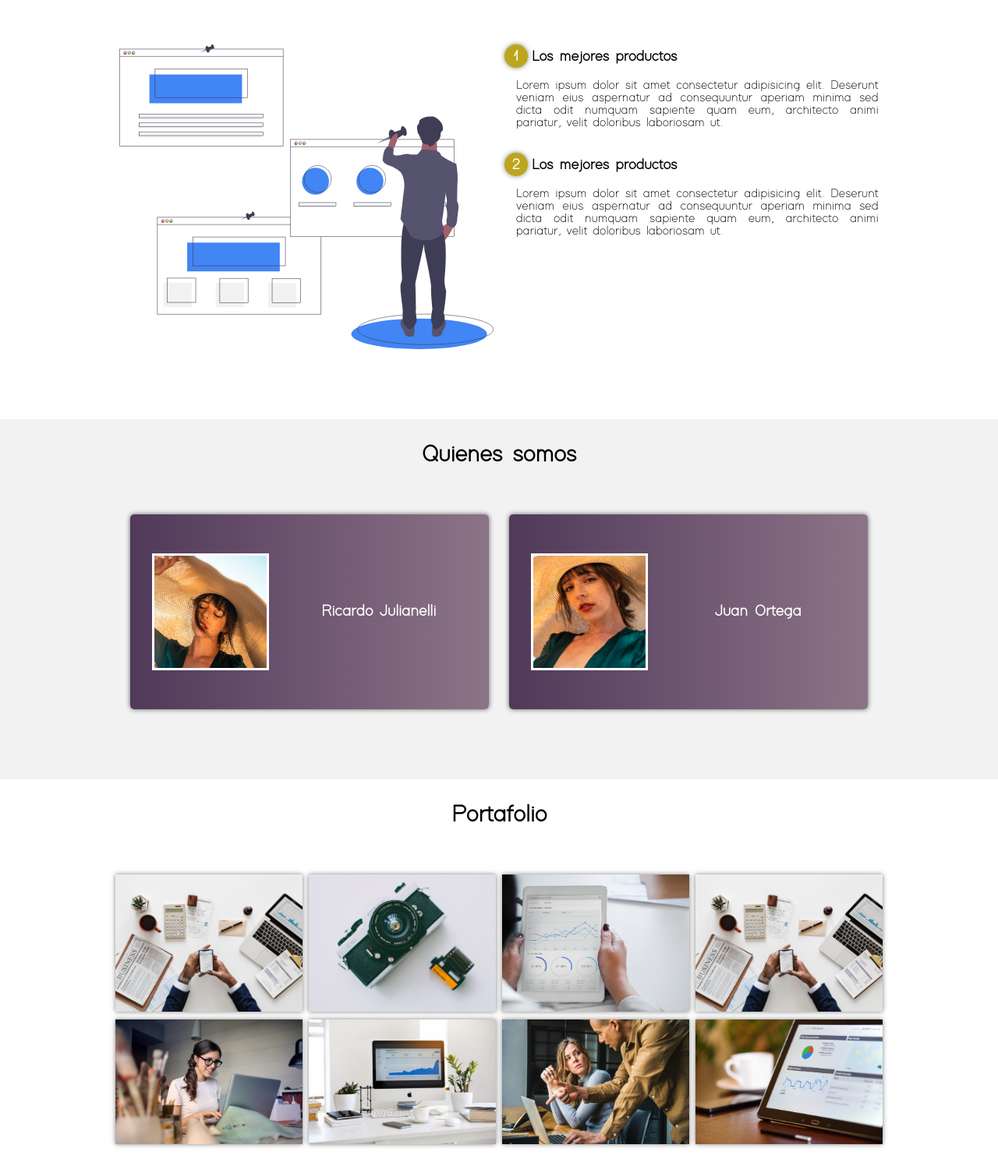
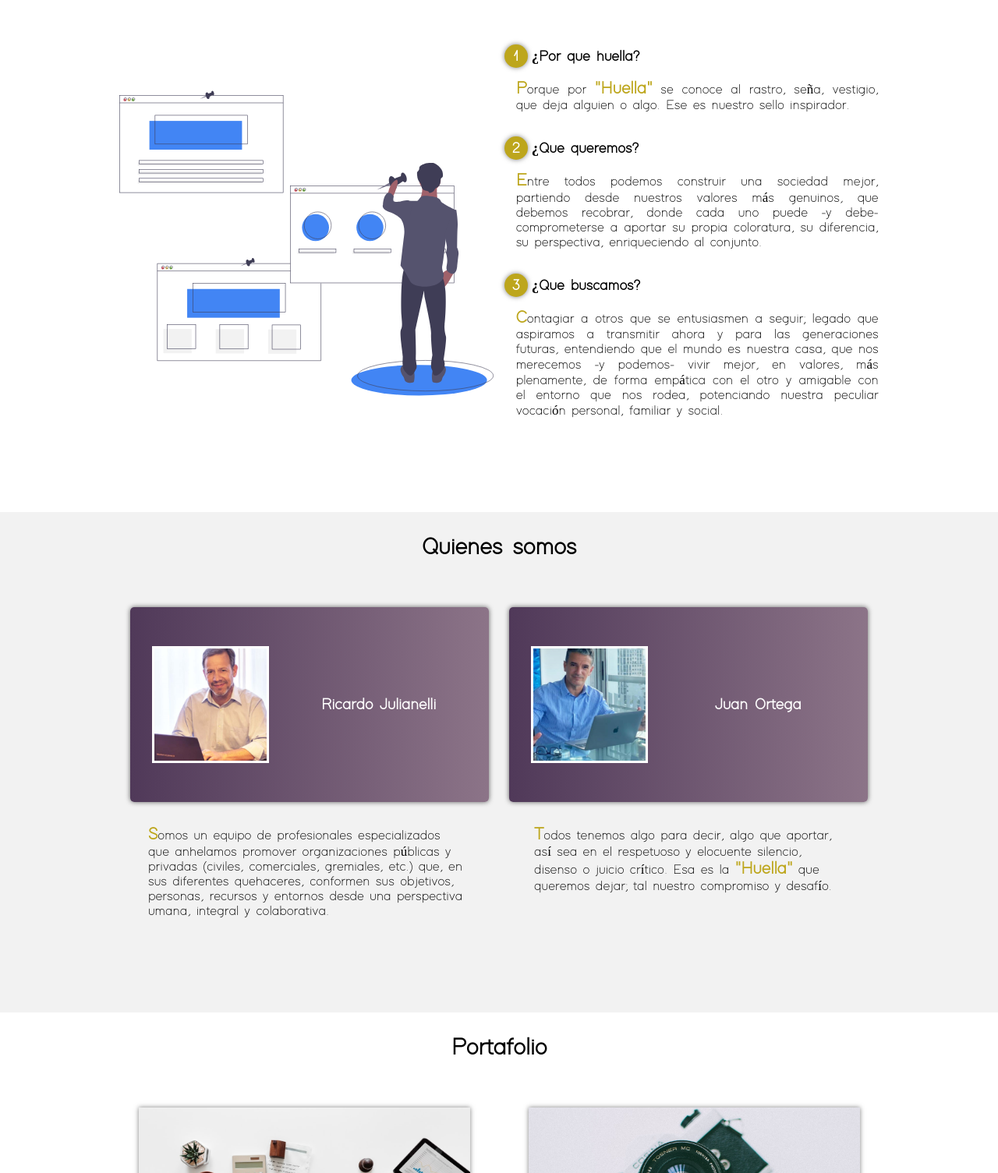
Before and after one commit to LucasMouhsen/HuellaConsultora, a plain HTML site: page index.html in a window 1280 px wide. Shown: the part 695-2200 px from the top of the page at 78% size. Drawn offline with Linux system fonts and the light colour scheme.

Commit message:
cambios en imagenes

```diff
--- a/css/general.css
+++ b/css/general.css
@@ -50,6 +50,14 @@ button {
   display: inline-block;
   font-size: 16px;
 }
+p{
+  font-size: var(--font-size-normal);
+}
+p span {
+  color: #bda61c;
+  font-weight: 700;
+  font-size: 22px;
+}
 :root {
   --color-background: #fff;
   --color-titulo: #000;
@@ -62,11 +70,21 @@ button {
   --color-card-background: linear-gradient(to right, #503959, #8c7488);
   --color-card-h4: #fff;
   --color-formulario-span: #fff;
-    --header: linear-gradient(to right,rgba(80, 57, 89, 0.8),rgba(189, 166, 28, 0.2)),url(../img/portada.jpg);
-    --header2: -webkit-linear-gradient(to right,hsla(340, 95%, 50%, 0.459),hsla(317, 45%, 52%, 0.664)),url(../img/portada.jpg);
+  --header: linear-gradient(
+      to right,
+      rgba(189, 166, 28, 0.3),
+      rgba(6, 5, 7, .9)
+    ),
+    url(../img/huella-banner.jpg);
+  --header2: -webkit-linear-gradient(
+      to right,
+      rgba(80, 57, 89, 0.8),
+      rgba(189, 166, 28, 0.2)
+    ),
+    url(../img/huella-banner.jpg);
   --color-button: #000;
   --header-scroll: #503959;
-    --font-size-normal: 16px;
+  --font-size-normal: 17px;
   --font-size-hover: 25px;
   --font-size-card: 20px;
 }
--- a/css/header.css
+++ b/css/header.css
@@ -7,7 +7,7 @@ header {
     background: var(--header2);
     background: var(--header);
     background-size: cover;
-    background-attachment: fixed;
+    background-position: center;
     position: relative;
 }
 
--- a/css/index.css
+++ b/css/index.css
@@ -66,14 +66,15 @@
 }
 
 .home .galeria-port {
-    display: flex;
-    justify-content: space-evenly;
-    flex-wrap: wrap;
+    display: grid;
+    grid-template-columns: repeat(2, 1fr);
+    justify-items: center;
 }
 
 .home .imagen-port {
-    width: 24%;
-    margin-bottom: 10px;
+    width: 85%;
+    height: 35vh;
+    margin-bottom: 15px;
     overflow: hidden;
     position: relative;
     cursor: pointer;
@@ -102,8 +103,8 @@
 }
 
 .home .hover-galeria img {
-    width: 100px;
-    height: 100%;
+    width: 120px;
+    height: 120px;
 }
 .home .hover-galeria p {
     font-size: var(--font-size-hover);
@@ -163,6 +164,13 @@
     padding-top: 5px;
 }
 
+.home .clientes .contenedor .team{
+    display: flex;
+    justify-content: space-between;
+}
+.home .clientes .contenedor .team p{
+    width: 45%;
+}
 
 /*  Our team */
 
@@ -175,7 +183,6 @@
 .home .servicio-cont {
     display: flex;
     justify-content: space-between;
-    align-items: center;
 }
 
 .home .servicio-ind {
--- a/index.html
+++ b/index.html
@@ -1,5 +1,6 @@
 <!DOCTYPE html>
 <html lang="es">
+
 <head>
     <meta charset="UTF-8">
     <meta name="viewport" content="width=device-width, initial-scale=1.0">
@@ -14,13 +15,13 @@
     <header>
         <nav class="nav-header" id="header">
             <div>
-                <a href="#inicio">Inicio</a>
+                <a href="">Inicio</a>
                 <a href="#about">Acerca de</a>
                 <a href="#portafolio">Portafolio</a>
                 <a href="#servicios">Servicios</a>
                 <a href="#contacto">Contacto</a>
             </div>
-            <img class="logo" src="./img/Logos/Logotipo-Huella.png" alt="">
+            <a href=""><img class="logo" src="./img/Logos/Logotipo-Huella.png" alt=""></a>
         </nav>
         <section class="textos-header">
             <h1>Potencia tus ventas al menos un 200%</h1>
@@ -40,16 +41,19 @@
                 <div class="contenedor-sobre-nosotros">
                     <img src="img/ilustracion2.svg" alt="" class="imagen-about-us">
                     <div class="contenido-textos">
-                        <h3><span class="number">1</span>Los mejores productos</h3>
-                        <p>Lorem ipsum dolor sit amet consectetur adipisicing elit. Deserunt veniam eius aspernatur ad
-                            consequuntur aperiam minima sed dicta odit numquam sapiente quam eum, architecto animi
-                            pariatur,
-                            velit doloribus laboriosam ut.</p>
-                        <h3><span class="number">2</span>Los mejores productos</h3>
-                        <p>Lorem ipsum dolor sit amet consectetur adipisicing elit. Deserunt veniam eius aspernatur ad
-                            consequuntur aperiam minima sed dicta odit numquam sapiente quam eum, architecto animi
-                            pariatur,
-                            velit doloribus laboriosam ut.</p>
+                        <h3><span class="number">1</span>¿Por que huella?</h3>
+                        <p><span>P</span>orque por <span>"Huella"</span> se conoce al rastro, seña, vestigio, que deja alguien o algo. Ese es
+                            nuestro sello inspirador.</p>
+                        <h3><span class="number">2</span>¿Que queremos?</h3>
+                        <p><span>E</span>ntre todos podemos construir una sociedad mejor, partiendo desde nuestros valores más
+                            genuinos, que debemos recobrar, donde cada uno puede -y debe- comprometerse a aportar su
+                            propia coloratura, su diferencia, su perspectiva, enriqueciendo al conjunto.</p>
+                        <h3><span class="number">3</span>¿Que buscamos?</h3>
+                        <p><span>C</span>ontagiar a otros que se entusiasmen a seguir; legado que aspiramos a transmitir ahora y para
+                            las generaciones futuras, entendiendo que el mundo es nuestra casa, que nos merecemos -y
+                            podemos- vivir mejor, en valores, más plenamente, de forma empática con el otro y amigable
+                            con el entorno que nos rodea, potenciando nuestra peculiar vocación personal, familiar y
+                            social.</p>
                     </div>
                 </div>
             </div>
@@ -60,17 +64,27 @@
                 <h2 class="titulo">Quienes somos</h2>
                 <div class="cards">
                     <div class="card">
-                        <img src="img/face1.jpg" alt="">
+                        <img src="img/Ricardo.png" alt="Ricardo Julianelli">
                         <div class="contenido-texto-card">
                             <h4>Ricardo Julianelli</h4>
                         </div>
                     </div>
                     <div class="card">
-                        <img src="img/face2.jpg" alt="">
+                        <img src="img/Juan.png" alt="Juan Ortega">
                         <div class="contenido-texto-card">
                             <h4>Juan Ortega</h4>
                         </div>
                     </div>
+                </div>
+                <div class="contenedor team">
+                    <p><span>S</span>omos un equipo de profesionales especializados que anhelamos promover organizaciones públicas y
+                        privadas (civiles, comerciales, gremiales, etc.) que, en sus diferentes quehaceres, conformen
+                        sus objetivos, personas, recursos y entornos desde una perspectiva umana, integral y
+                        colaborativa.
+                    </p>
+                    <p> <span>T</span>odos tenemos algo para decir, algo que aportar, así sea en el respetuoso y elocuente silencio, disenso o juicio crítico. Esa es la <span>"Huella"</span> que queremos dejar; tal nuestro compromiso y desafío.
+
+                    </p>
                 </div>
                 <div class="contenedor">
         </section>
@@ -106,34 +120,6 @@
                             <p>Nuestro trabajo</p>
                         </div>
                     </div>
-                    <div class="imagen-port">
-                        <img src="img/img4.jpg" alt="">
-                        <div class="hover-galeria">
-                            <img src="./img/Logos/Isotipo-Negro.png" alt="">
-                            <p>Nuestro trabajo</p>
-                        </div>
-                    </div>
-                    <div class="imagen-port">
-                        <img src="img/img5.jpg" alt="">
-                        <div class="hover-galeria">
-                            <img src="./img/Logos/Isotipo-Negro.png" alt="">
-                            <p>Nuestro trabajo</p>
-                        </div>
-                    </div>
-                    <div class="imagen-port">
-                        <img src="img/img6.jpg" alt="">
-                        <div class="hover-galeria">
-                            <img src="./img/Logos/Isotipo-Negro.png" alt="">
-                            <p>Nuestro trabajo</p>
-                        </div>
-                    </div>
-                    <div class="imagen-port">
-                        <img src="img/img7.jpg" alt="">
-                        <div class="hover-galeria">
-                            <img src="./img/Logos/Isotipo-Negro.png" alt="">
-                            <p>Nuestro trabajo</p>
-                        </div>
-                    </div>
                 </div>
             </div>
         </section>
@@ -142,19 +128,29 @@
                 <h2 class="titulo">Nuestros servicios</h2>
                 <div class="servicio-cont">
                     <div class="servicio-ind">
-                        <img src="img/ilustracion1.svg" alt="">
-                        <h3>Name</h3>
-                        <p>Lorem ipsum dolor sit amet consectetur adipisicing elit. Labore, qui?</p>
+                        <img src="img/Mision.png" alt="Mision">
+                        <h3>Mision</h3>
+                        <p><span>L</span>ograr organizaciones genuinamente humanas, productivas y en armonía con el entorno, para un mundo cada vez mejor.</p>
                     </div>
                     <div class="servicio-ind">
-                        <img src="img/ilustracion4.svg" alt="">
-                        <h3>Name</h3>
-                        <p>Lorem ipsum dolor sit amet consectetur adipisicing elit. Labore, qui?</p>
+                        <img src="img/Vision.png" alt="Vision">
+                        <h3>Vision</h3>
+                        <p><span>P</span>riorizamos el valor social, cultural y ambiental de cada negocio, aspirando a una sociedad mejor, con una perspectiva sostenible y sustentable, basada en la transparencia, respeto y honestidad.</p>
                     </div>
                     <div class="servicio-ind">
-                        <img src="img/ilustracion3.svg" alt="">
-                        <h3>Name</h3>
-                        <p>Lorem ipsum dolor sit amet consectetur adipisicing elit. Labore, qui?</p>
+                        <img src="img/Valores.png" alt="Valores">
+                        <h3>valores</h3>
+                        <div>
+                            <p><span>S</span>ociales: Es esencial para nosotros la riqueza del desarrollo y aporte individual y su contribución colaborativa en la esfera colectiva.</p>
+                        </div>
+                        <div>
+                            <p><span>D</span>inamicas de trabajo:</p>
+                            <ul>
+                                <li>Individual (o personal)</li>
+                                <li>Colectiva y organizacional</li>
+                                <li>Hacia la cadena de valor</li>
+                            </ul>
+                        </div>
                     </div>
                 </div>
             </div>
@@ -171,7 +167,7 @@
                                 <input type="number" name="wsp" placeholder="WhatsApp">
                                 <textarea name="msj" cols="50" rows="10" placeholder="Mensaje"></textarea>
                                 <div class="div-button">
-                                    <button  type="submit">Enviar</button>
+                                    <button type="submit">Enviar</button>
                                 </div>
                             </div>
                             <div class="info-contact">
```
Also changed, not shown: img/Juan.png (added), img/Ricardo.png (added), img/huella-banner.jpg (added), 5 other files. Lines whose indentation alone changed are shown as unchanged.
